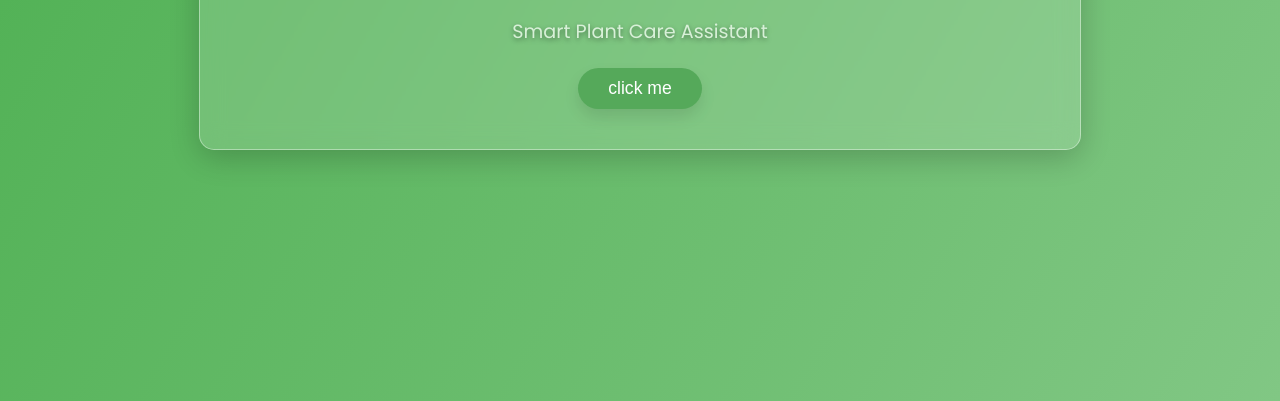
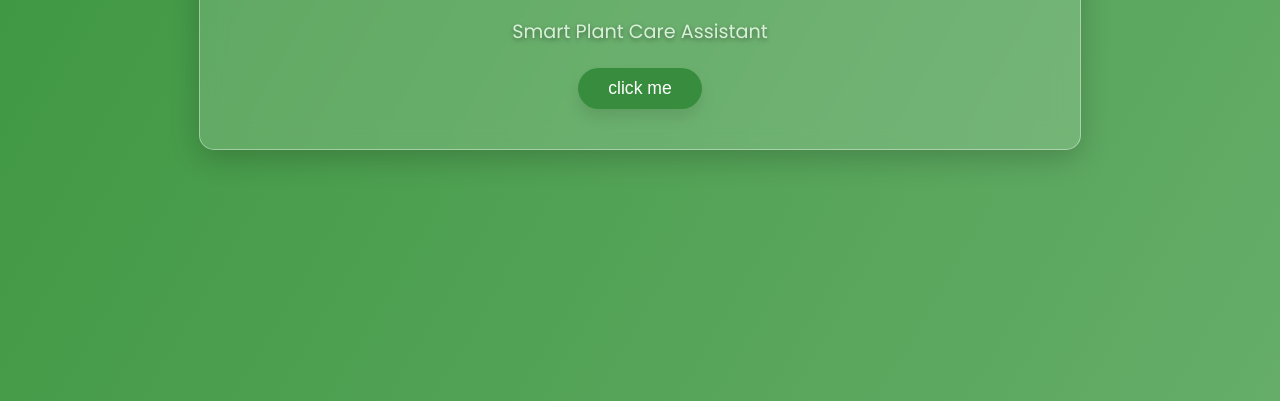
Before and after one commit to TubAleeLo/Software-Engineering-Project, a plain HTML site: page index.html in a window 1280 px wide. Shown: the part 399-800 px from the top of the page. Drawn offline with Linux system fonts and the light colour scheme.

Commit message:
Made button and button-hover for click me darker Makes it pop more with the background

```diff
--- a/style.css
+++ b/style.css
@@ -3,7 +3,7 @@ body {
   font-family: 'Poppins', Roboto, sans-serif;
   margin: 0;
   padding: 0;
-  background: linear-gradient(120deg, #4caf50, #81c784); /* Brighter greens */
+  background: linear-gradient(120deg, #3b953e, #65ad69); /* Brighter greens */
   color: #f0fff0;
   min-height: 100vh;
   display: flex;
@@ -58,7 +58,7 @@ p:hover {
 
 /* Button styling */
 button {
-  background-color: #55a95a; /* Brighter green */
+  background-color: #378d3d; /* Brighter green */
   border: none;
   padding: 10px 30px;
   border-radius: 30px;
@@ -70,7 +70,7 @@ button {
 }
 
 button:hover {
-  background-color: #3e9b43; /* Darker green on hover */
+  background-color: #217125; /* Darker green on hover */
   box-shadow: 0px 15px 25px rgba(0, 0, 0, 0.3); /* Stronger shadow */
   transform: translateY(-5px); /* Lift effect on hover */
 }
```
